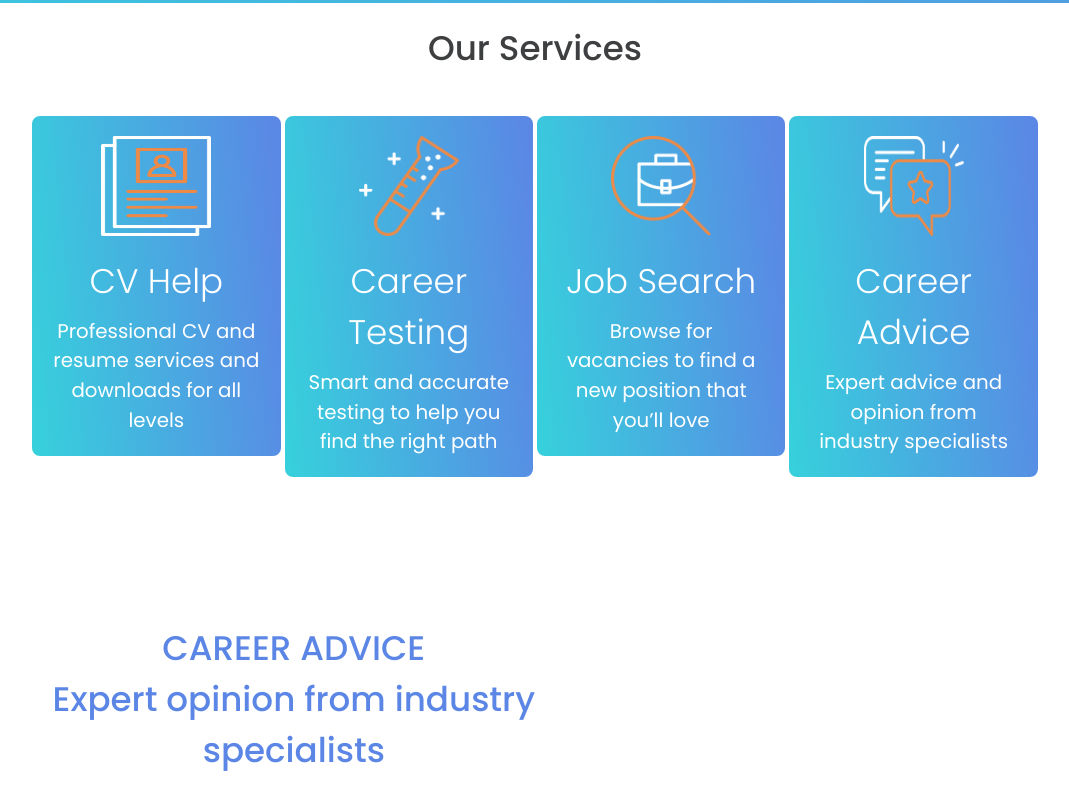
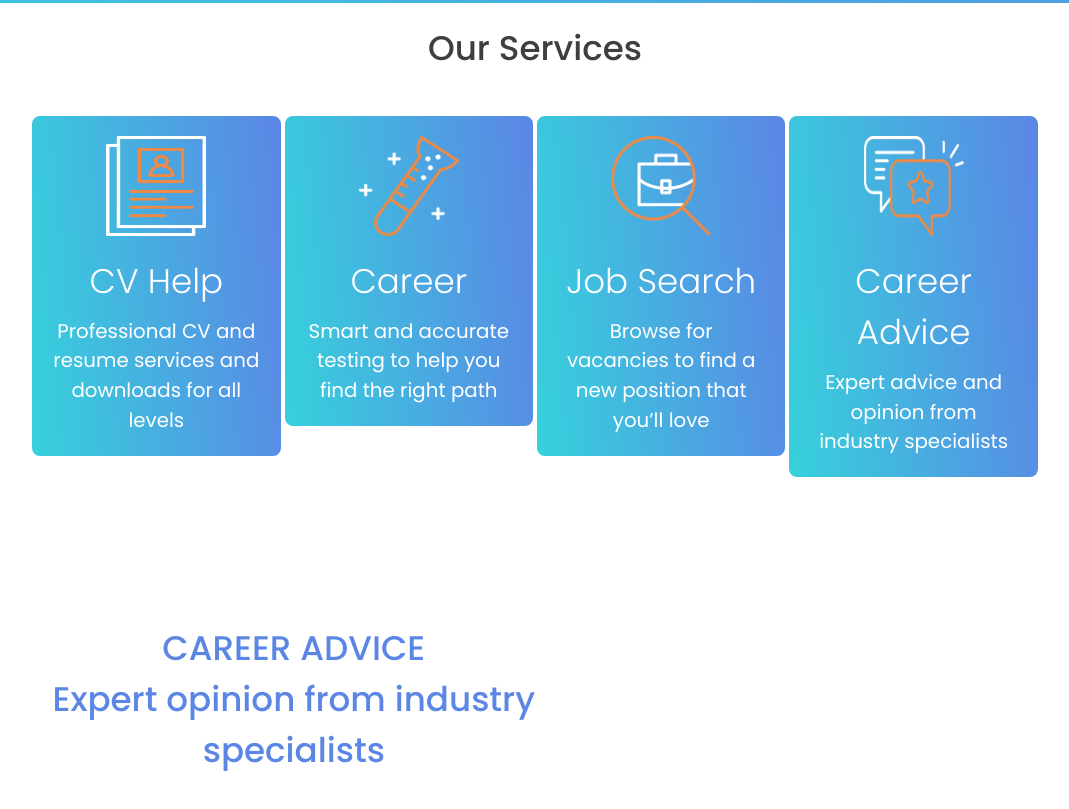
Before and after one commit to priyaaz878/Code-Wrestling, a plain HTML site: page index.html in a window 1280 px wide. Shown: the part 731-1540 px from the top of the page, without its empty margins (105-1174 px from the left). Drawn offline with nearby package versions, Linux system fonts and the light colour scheme.

Commit message:
Update index.html

```diff
--- a/index.html
+++ b/index.html
@@ -70,13 +70,13 @@
 
         <div class="row">
           <div class="col-sm-3" style="  background-image: linear-gradient(264.33deg, #5b86e5 0.71%, #36d1dc 100%); border: 2px solid #fff; padding: 20px; text-align: center; color: #fff; border-radius: 10px;">
-           <center> <img src="./assets/images/cv_help.webp" alt="Insert Blocks" style="height: 100px; width: 110px;"/></center>
+           <center> <img src="./assets/images/cv_help.webp" alt="Insert Blocks" style="height: 100px; width: 100px;"/></center>
            <h3>CV Help</h3>
            Professional CV and resume services and downloads for all levels
           </div>
           <div class="col-sm-3" style="  background-image: linear-gradient(264.33deg, #5b86e5 0.71%, #36d1dc 100%); border: 2px solid #fff; padding: 20px; text-align: center; color: #fff; border-radius: 10px;">
             <center> <img src="./assets/images/career-testing.webp" alt="Insert Blocks" style="height: 100px; width: 100px;"/></center>
-            <h3>Career Testing</h3>
+            <h3>Career</h3>
             Smart and accurate testing to help you find the right path
           </div>
           <div class="col-sm-3" style="  background-image: linear-gradient(264.33deg, #5b86e5 0.71%, #36d1dc 100%);border: 2px solid #fff; padding: 20px; text-align: center; color: #fff; border-radius: 10px;">
```
